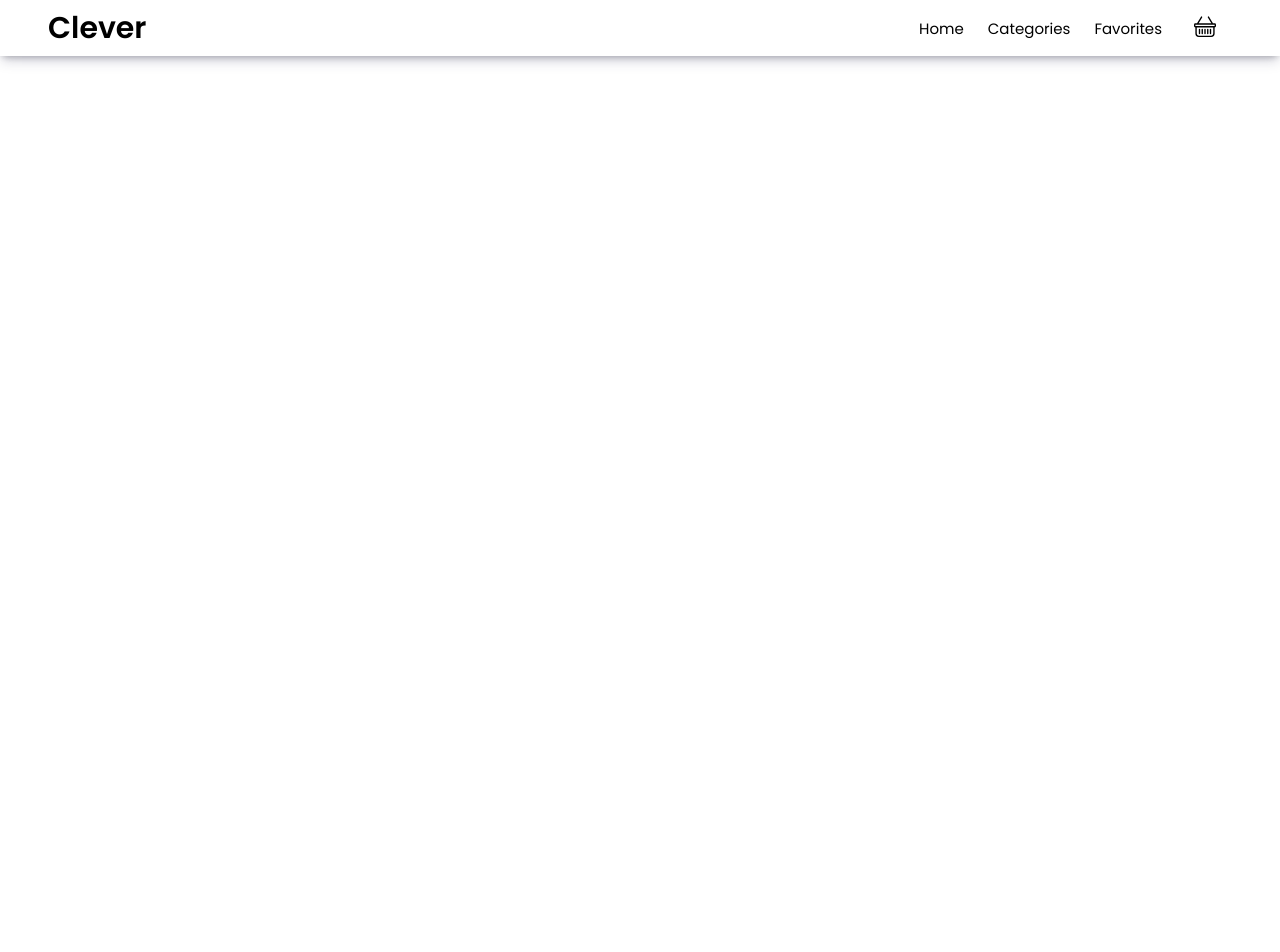
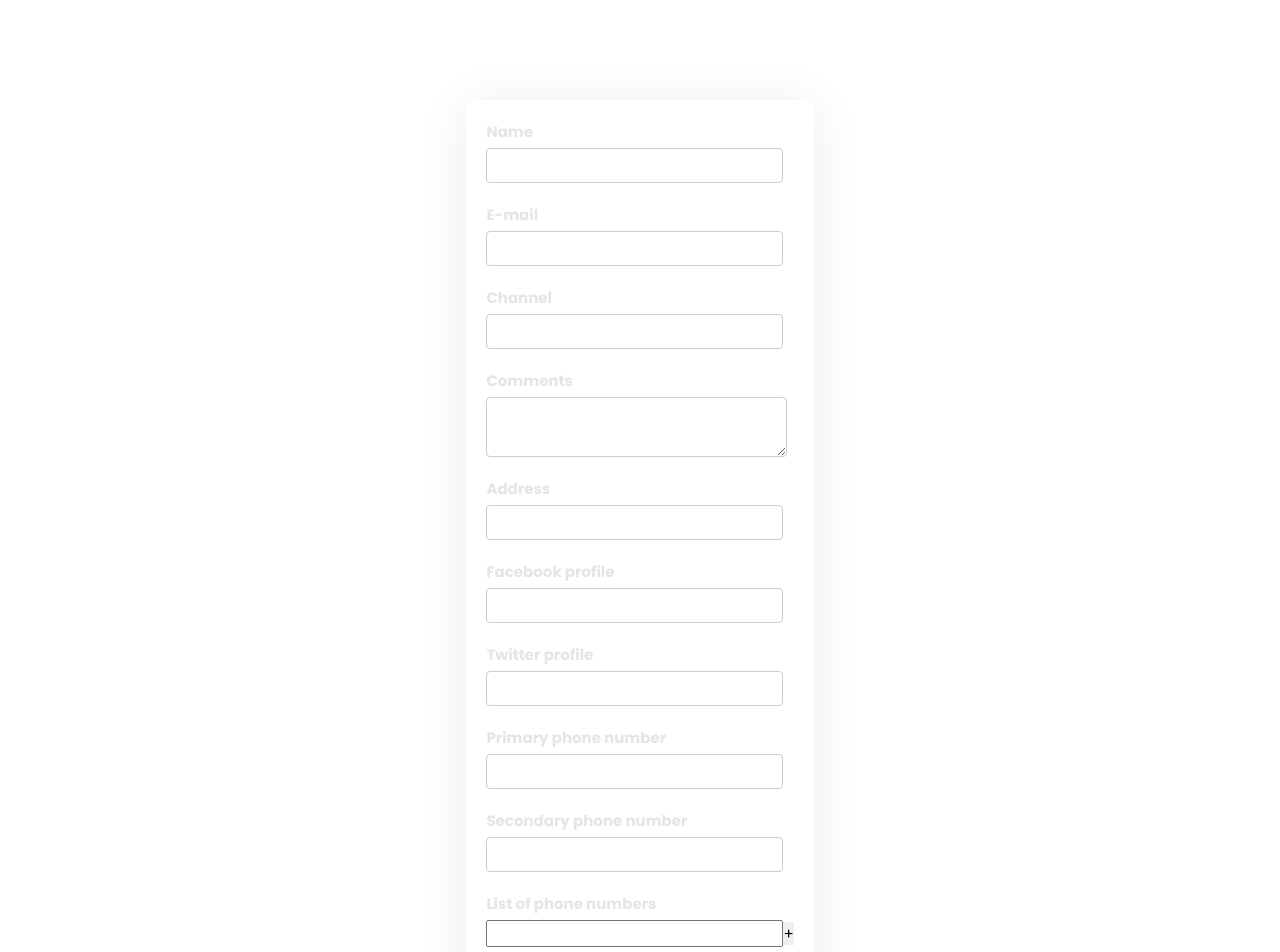
Before and after one commit to Kuba77/Final_project, a React (Create React App) app in the folder client/: page / in a window 1280 px wide. Shown: the top 952 px of the page. Before the commit the page ends 800 px from the top, so only its background shows below. Built offline with nearby package versions, Linux system fonts and the light colour scheme.

Commit message:
workin with form

```diff
--- a/client/src/App.js
+++ b/client/src/App.js
@@ -2,16 +2,22 @@
 import { store } from "./store";
 import { BrowserRouter as Router } from "react-router-dom";
 import Header from "./components/Header/Header";
+import SighnUpForm from "./components/form/SighnUpForm";
+import stylesForm from "../src/styles/form/form.scss"
 
 
 
 function App() {
   return (
-    <Provider store={store}>
-       <Router>
-        <Header />
-      </Router>
-    </Provider>
+    // <Provider store={store}>
+    //    <Router>
+    //     <Header />
+    //   </Router>
+      <div className="app">
+       <SighnUpForm />
+      </div>
+    // </Provider>
+
 
   );
 }
--- /dev/null
+++ b/client/src/components/form/SighnUpForm.jsx
@@ -0,0 +1,146 @@
+import React from 'react'
+import { Formik, Form, Field, ErrorMessage, FieldArray, FastField} from 'formik';
+import * as Yup from 'yup'
+import TextError from './TextError';
+
+const initialValues = {
+    name: '',
+    email: '',
+    channel: '',
+    comments: '',
+    address: '',
+    social: {
+        facebook: '',
+        twitter: ''
+    },
+    phoneNumbers: ['', ''],
+    phNumbers: ['']
+};
+
+const onSubmit = values => {
+    console.log('Form data', values)
+};
+
+
+const validationSchema = Yup.object({
+    name: Yup.string().required('Required!'),
+    email: Yup.string().email('Invalid email format').required('Required'),
+    channel: Yup.string().required('Required')
+})
+
+
+ function SighnUpForm() {
+
+    // console.log('Visited fields', formik.touched)
+
+    return(
+        <Formik initialValues={initialValues} validationSchema={validationSchema} onSubmit={onSubmit}>
+        <div className="form__wrapper">
+
+                        <Form>
+                        <div className="form__control">
+                        <label htmlFor="name">Name</label>
+                        <Field type="text" id="name" name="name" />
+                        <ErrorMessage name="name" component={TextError}/>
+                        </div>
+
+                        <div className="form__control">
+                        <label htmlFor="email">E-mail</label>
+                        <Field type="email" id="email" name="email" />
+                        <ErrorMessage name="email">
+                            {
+                                (errorMsg) => <div className="error">{errorMsg}</div>
+                            }
+                        </ErrorMessage>
+                        </div>
+
+                        <div className="form__control">
+                        <label htmlFor="channel">Channel</label>
+                        <Field type="text" id="channel" name="channel" />
+                        <ErrorMessage name="channel" />
+                        </div>
+
+                        <div className="form__control">
+                        <label htmlFor="comments">Comments</label>
+                        <Field as="textarea" id="comments" name="comments" />
+                        </div>
+
+                        <div className="form__control">
+                        <label htmlFor="address">Address</label>
+                        <FastField name="address">
+                            {(props) => {
+                                    console.log('Field render')
+                                    const {field, form, meta} = props
+                                    // console.log('Render props', props)
+                                    return(
+                                        <div>
+                                        <input type="text" id="address" {...field}/>
+                                        {meta.touched && meta.error ? <div>{meta.error}</div> : null}
+                                        </div>
+                                    )
+                                }
+                            }
+                        </FastField>
+                        </div>
+
+
+                        <div className="form__control">
+                        <label htmlFor="facebook">Facebook profile</label>
+                        <Field type="text" id="facebook" name="social.facebook" />
+                        </div>
+
+                        <div className="form__control">
+                        <label htmlFor="twitter">Twitter profile</label>
+                        <Field type="text" id="twitter" name="social.twitter" />
+                        </div>
+
+
+                        <div className="form__control">
+                        <label htmlFor="primaryPh">Primary phone number</label>
+                        <Field type="text" id="primaryPh" name="phoneNumbers[0]" />
+                        </div>
+
+                        <div className="form__control">
+                        <label htmlFor="secondaryPh">Secondary phone number</label>
+                        <Field type="text" id="secondaryPh" name="phoneNumbers[1]" />
+                        </div>
+
+
+                        <div className="form__control">
+                        <label>List of phone numbers</label>
+                        <FieldArray name="phNumbers">
+                            {
+                                (fieldArrayProps) => {
+                                // console.log('fieldArrayProps', fieldArrayProps)
+                                const {push, remove, form} = fieldArrayProps
+                                const {values} = form
+                                const {phNumbers} = values
+                                return <div>
+                                    {
+                                        phNumbers.map((phNumber, index) => (
+                                           <div key={index}>
+                                               <Field name={`phNumbers[${index}]`}/>
+                                               {
+                                                   index > 0 &&
+                                                   <button type="button" onClick={() => remove(index)}> - </button>
+                                               }
+
+                                               <button type="button" onClick={() => push('')}> + </button>
+                                           </div>
+                                        ))
+                                    }
+                                </div>
+                                }
+                            }
+                        </FieldArray>
+                        </div>
+
+                        <button type="submit" className="form__btn">Submit</button>
+                    </Form>
+        </div>
+        </Formik>
+)
+
+}
+
+export default SighnUpForm
--- a/client/src/styles/form/form.scss
+++ b/client/src/styles/form/form.scss
@@ -22,7 +22,7 @@
 input[type='password'],
 textarea{
     display: block;
-    width: 400px;
+    max-width: 400px;
     padding: 6px 12px;
     font-size: 14px;
     color: #555;
```
